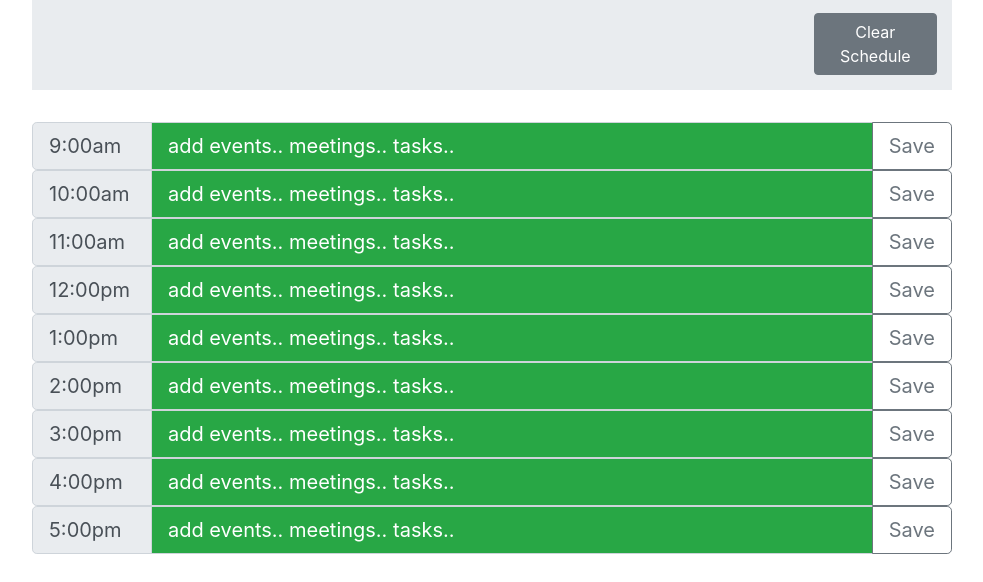
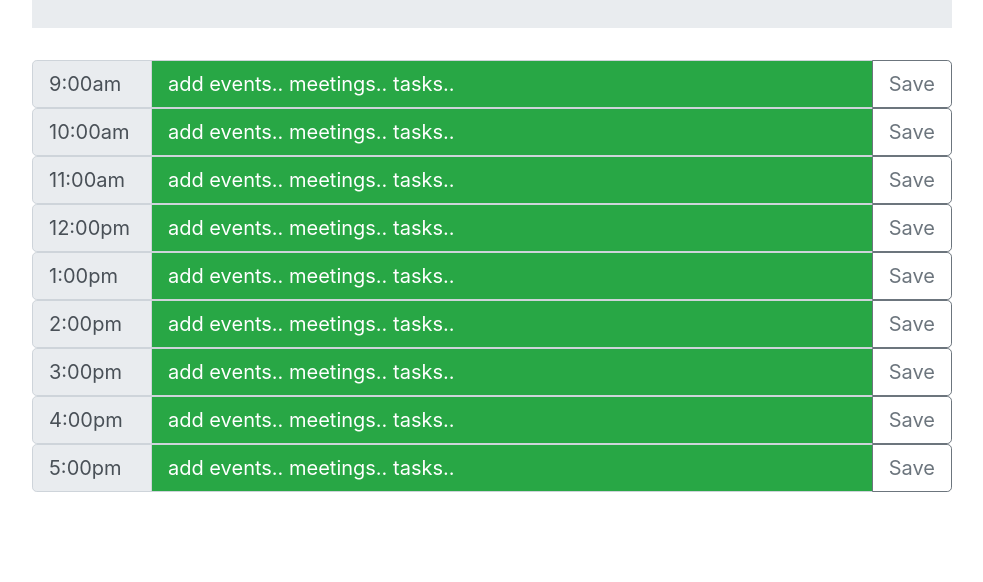
Before and after one commit to tboyd4/Daily-Planner, a plain HTML site: page index.html in a window 1280 px wide. Shown: the part 218-800 px from the top of the page, without its empty margins (148-1131 px from the left). Drawn offline with nearby package versions, Linux system fonts and the light colour scheme.

Commit message:
finalized code. Ready for submit

```diff
--- a/index.html
+++ b/index.html
@@ -24,12 +24,7 @@
                           <h1 class="display-4">Daily Planner</h1>
                           <p class="lead">Let's see what you have on the schedule for today!</p>
                           <strong><p class="lead" id="jumbo-date"></p></strong>
-                          <div class="row">
-                            <div class="col-md-10"></div>
-                            <div class="col-md-2">
-                              <button type="button" class="btn btn-secondary" id="clear-button">Clear Schedule</button>
-                            </div>
-                          </div>
+
                         </div>
                     </div>
                 </div>
```
Also changed, not shown: assets/js/script.js (line endings or trailing spaces).
